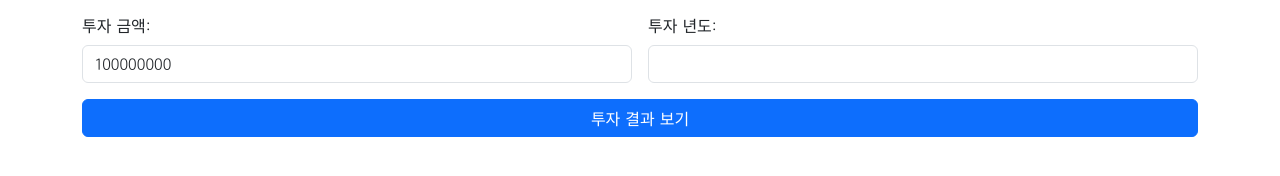
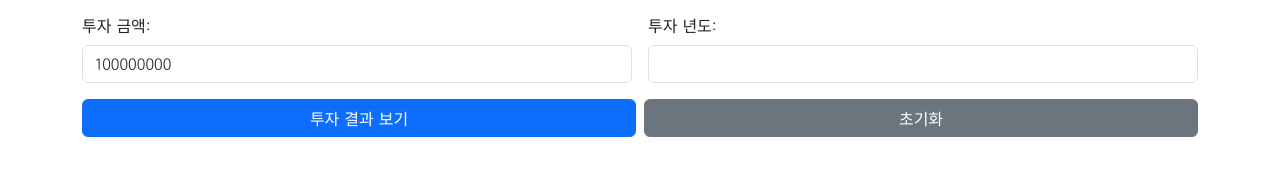
Before and after one commit to dalmook/dalstock, a plain HTML site: page index.html in a window 1280 px wide. Shown: the part 174-350 px from the top of the page. Drawn offline with nearby package versions, Linux system fonts and the light colour scheme; a web font is replaced by a local one.

Commit message:
Update index.html

```diff
--- a/index.html
+++ b/index.html
@@ -45,7 +45,14 @@
 
             <!-- 제출 버튼 -->
             <div class="col-12">
-                <button type="submit" class="btn btn-primary w-100">투자 결과 보기</button>
+                <div class="row g-2">
+                    <div class="col-12 col-sm-6">
+                        <button type="submit" class="btn btn-primary w-100">투자 결과 보기</button>
+                    </div>
+                    <div class="col-12 col-sm-6">
+                        <button type="button" class="btn btn-secondary w-100" id="reset-button">초기화</button>
+                    </div>
+                </div>
             </div>
         </form>
 
```
